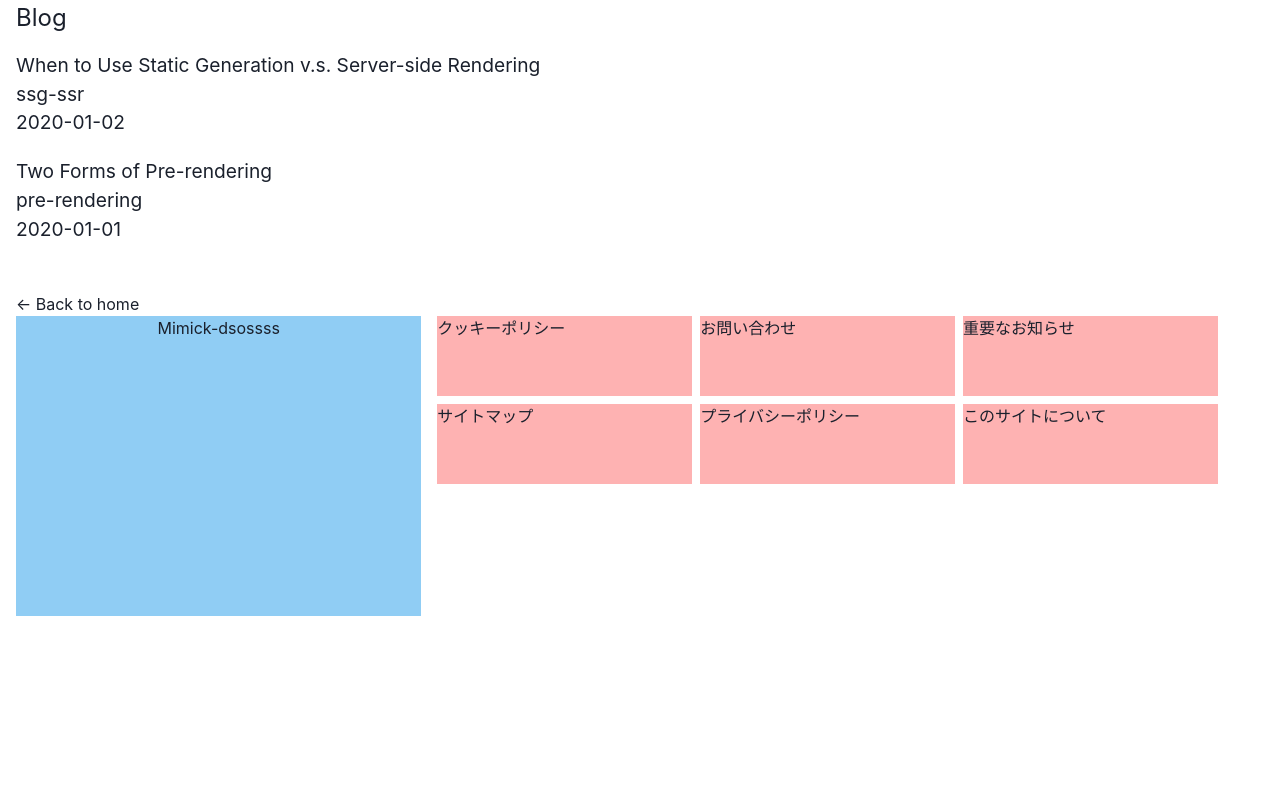
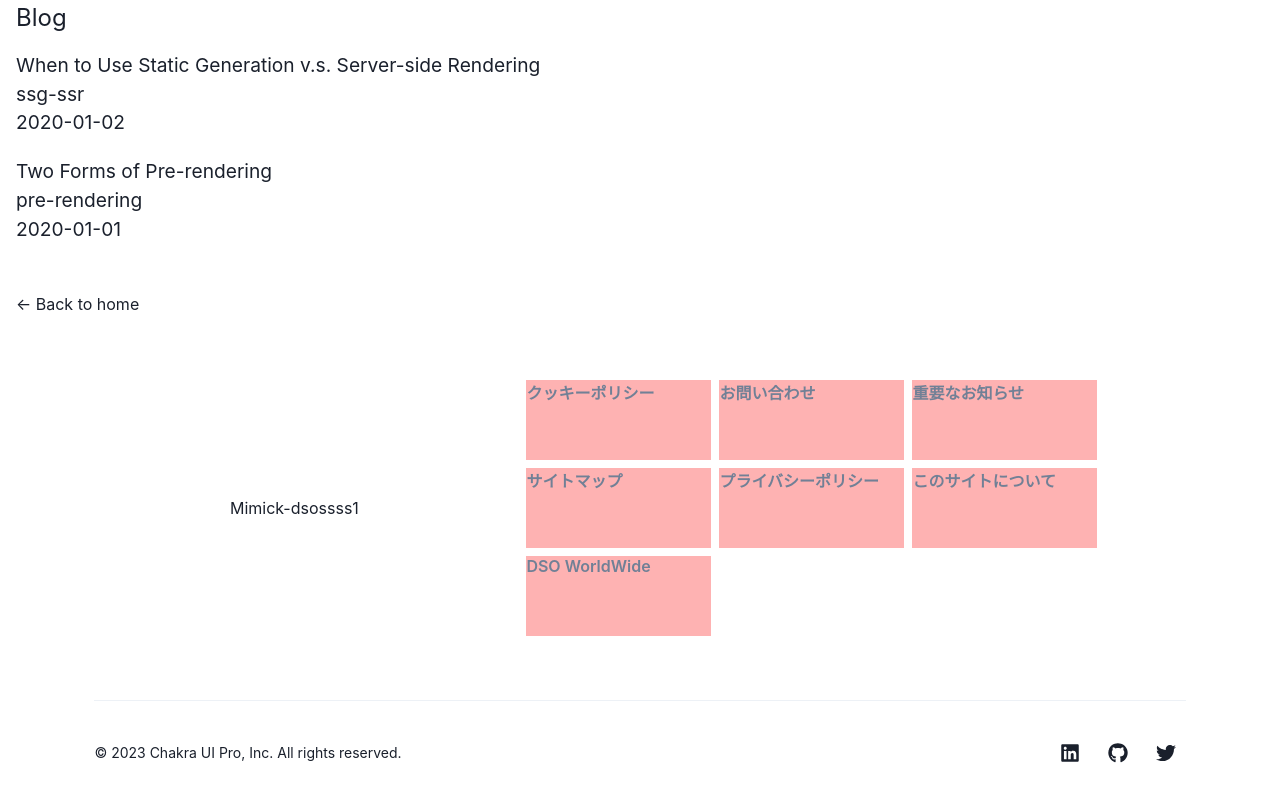
Before and after one commit to autumn-caer/mimick-dso, a Next.js app in the folder front/: page / in a window 1280 px wide. Shown: the part 268-1068 px from the top of the page. Before the commit the page ends 980 px from the top, so only its background shows below. Built offline with nearby package versions, Linux system fonts and the light colour scheme.

Commit message:
footer flex css added

```diff
--- a/front/components/layout.module.css
+++ b/front/components/layout.module.css
@@ -12,7 +12,3 @@ align-items: center;
 .backToHome {
 margin: 3rem 0 0;
 }
-
-.footer_content {
-
-}
--- a/front/components/layout.tsx
+++ b/front/components/layout.tsx
@@ -5,7 +5,25 @@ import Head from "next/head";
 import Image from "next/image";
 import utilStyles from "../styles/utils.module.css";
 import Link from "next/link";
-import { Box, Center, Grid, GridItem, Wrap, WrapItem } from "@chakra-ui/react";
+import {
+  Box,
+  Center,
+  Grid,
+  GridItem,
+  Wrap,
+  WrapItem,
+  Container,
+  Stack,
+  Text,
+  Button,
+  ButtonGroup,
+  IconButton,
+  Divider,
+  Input,
+  Flex,
+  VStack,
+} from "@chakra-ui/react";
+import { FaGithub, FaLinkedin, FaTwitter } from "react-icons/fa";
 
 const name = "Your Name";
 export const siteTitle = "Next.js Sample Website";
@@ -24,6 +42,7 @@ export default function Layout({
     { name: "サイトマップ", url: "" },
     { name: "プライバシーポリシー", url: "" },
     { name: "このサイトについて", url: "" },
+    { name: "DSO WorldWide", url: "" },
   ];
 
   return (
@@ -82,23 +101,26 @@ export default function Layout({
           <Link href="/">← Back to home</Link>
         </div>
       )}
-      <footer className={styles.footer_content}>
-        <Grid
-          h="300px"
-          templateColumns={{
-            base: "repeat(1, 1fr)",
-            sm: "repeat(1, 1fr)",
-            md: "repeat(3, 1fr)",
-            lg: "repeat(3, 1fr)",
-          }}
-          gap={4}
+      <Container as="footer" role="contentinfo" maxWidth="90%">
+        <Stack
+          spacing="8"
+          direction={{ base: "column", md: "row" }}
+          justify="start"
+          py={{ base: "12", md: "16" }}
         >
-          <GridItem bg={["red.200", "yellow.200", "green.200", "blue.200"]}>
-            <Center>Mimick-dsossss</Center>
-          </GridItem>
-
-          <GridItem colSpan={{ base: 1, sm: 1, md: 2, lg: 2 }}>
-            <Wrap>
+          <VStack
+            spacing="4"
+            minW="400"
+            shouldWrapChildren
+            justifyContent="center"
+          >
+            <Text color="muted">Mimick-dsossss1</Text>
+          </VStack>
+          <Wrap
+            minW="500"
+            w="600px"
+            direction={{ base: "row", md: "row", lg: "row" }}
+          >
             {FOOTER_LINKS.map((footer_link) => {
               return (
                 <WrapItem
@@ -106,19 +128,48 @@ export default function Layout({
                   h="80px"
                   bg="red.200"
                 >
-                    <Link
-                      href={footer_link.url}
-                      className={utilStyles.colorInherit}
-                    >
+                  <Button variant="link" className={utilStyles.colorInherit}>
                     {footer_link.name}
-                    </Link>
+                  </Button>
                 </WrapItem>
               );
             })}
           </Wrap>
-          </GridItem>
-        </Grid>
-      </footer>
+        </Stack>
+        <Divider />
+        <Stack
+          pt="8"
+          pb="12"
+          justify="space-between"
+          direction={{ base: "column-reverse", md: "row" }}
+          align="center"
+        >
+          <Text fontSize="sm" color="subtle">
+            &copy; {new Date().getFullYear()} Chakra UI Pro, Inc. All rights
+            reserved.
+          </Text>
+          <ButtonGroup variant="ghost">
+            <IconButton
+              as="a"
+              href="#"
+              aria-label="LinkedIn"
+              icon={<FaLinkedin fontSize="1.25rem" />}
+            />
+            <IconButton
+              as="a"
+              href="#"
+              aria-label="GitHub"
+              icon={<FaGithub fontSize="1.25rem" />}
+            />
+            <IconButton
+              as="a"
+              href="#"
+              aria-label="Twitter"
+              icon={<FaTwitter fontSize="1.25rem" />}
+            />
+          </ButtonGroup>
+        </Stack>
+      </Container>
     </Box>
   );
 }
```
Lines whose indentation alone changed are shown as unchanged.
